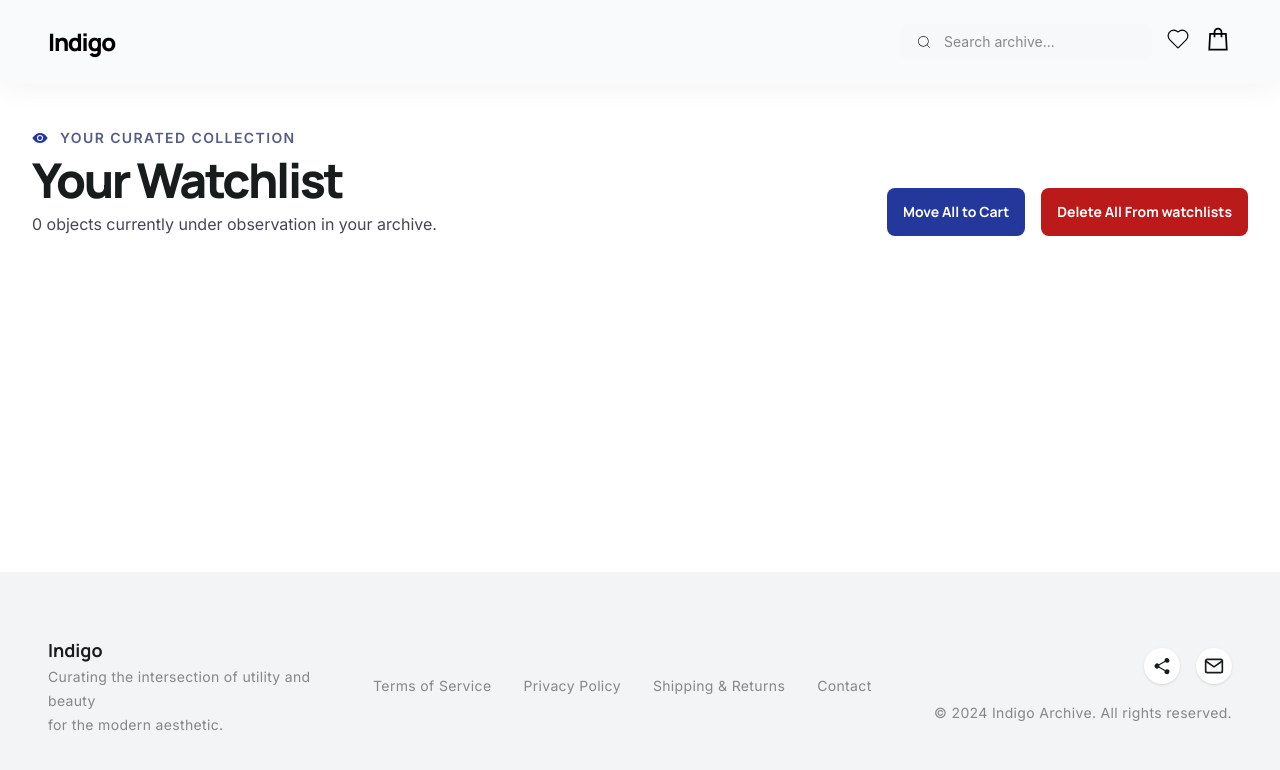
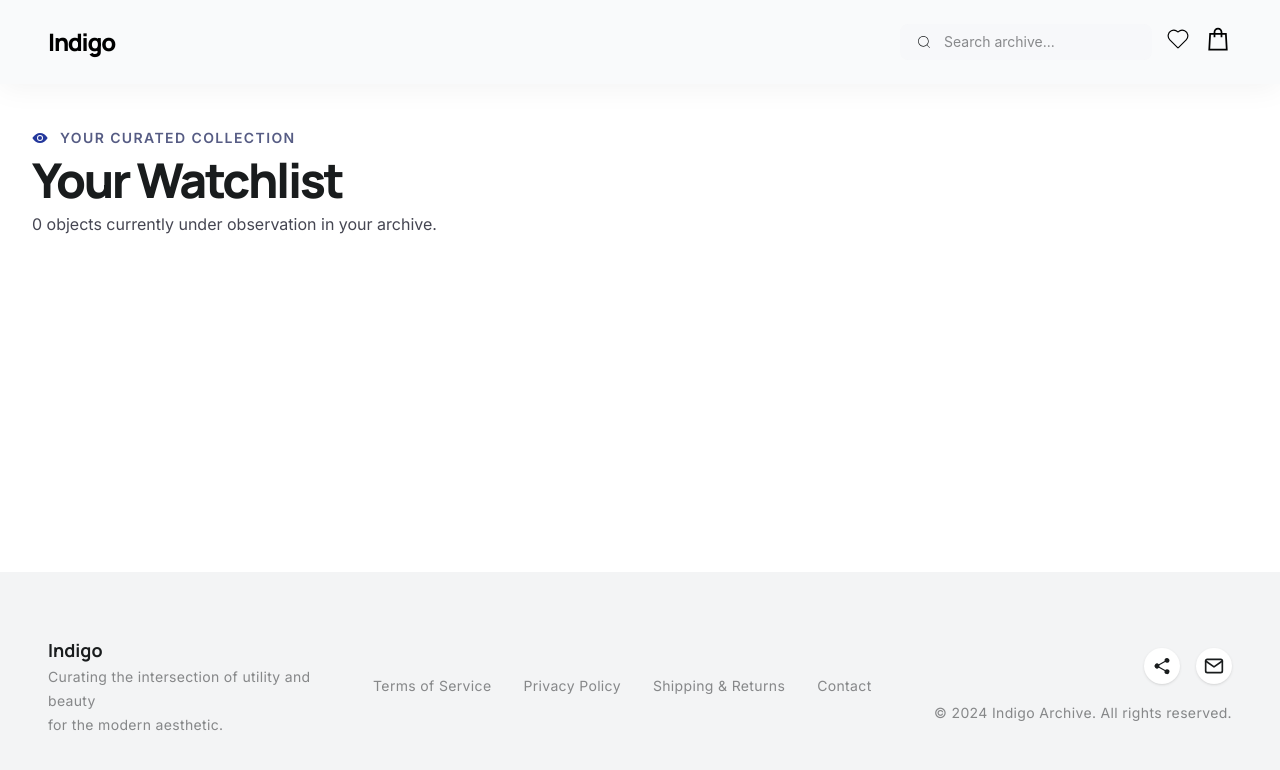
Before and after one commit to jlsutpi-coding/Ecommerce, a React (Vite) app: page /watchlist in a window 1280 px wide. Shown: the top 770 px of the page. Built offline with nearby package versions, Linux system fonts and the light colour scheme.

Commit message:
feat: add all watchlistItems to cart reducer

```diff
--- a/src/features/watchlistSlice.js
+++ b/src/features/watchlistSlice.js
@@ -28,5 +28,5 @@ const watchlistSlice = createSlice({
 });
 
 export default watchlistSlice.reducer;
-export const { addToWatchlist, deleteAllFromWatchlist } =
+export const { addToWatchlist, deleteAllFromWatchlist, moveAllToWatchlist } =
   watchlistSlice.actions;
--- a/src/pages/watchlist/WatchlistHeader.jsx
+++ b/src/pages/watchlist/WatchlistHeader.jsx
@@ -2,11 +2,18 @@ import { useDispatch } from "react-redux";
 import BtnPrimary from "../../components/BtnPrimary";
 import { IoEye } from "react-icons/io5";
 import { deleteAllFromWatchlist } from "../../features/watchListSlice";
+import { addToCart } from "../../features/cartSlice";
 
 const WatchlistHeader = ({ watchlistItems }) => {
   const dispatch = useDispatch();
   const onDeleteAllFromWatchlist = () => {
     dispatch(deleteAllFromWatchlist());
+  };
+
+  const onMoveToAllCart = (watchlistItems) => {
+    watchlistItems.forEach((item) => {
+      dispatch(addToCart(item));
+    });
   };
   return (
     <>
@@ -32,9 +39,10 @@ const WatchlistHeader = ({ watchlistItems }) => {
             </span>
           </div>
         </div>
+        {watchlistItems.length ? (
           <div className="flex gap-4 flex-nowrap ">
             <BtnPrimary
-            onBtnClick={() => {}}
+              onBtnClick={() => onMoveToAllCart(watchlistItems)}
               aditionnal={"grow whitespace-nowrap"}
             >
               Move All to Cart
@@ -47,6 +55,9 @@ const WatchlistHeader = ({ watchlistItems }) => {
               <span>Delete All From watchlists</span>
             </BtnPrimary>
           </div>
+        ) : (
+          <></>
+        )}
       </div>
     </>
   );
```
Lines whose indentation alone changed are shown as unchanged.
